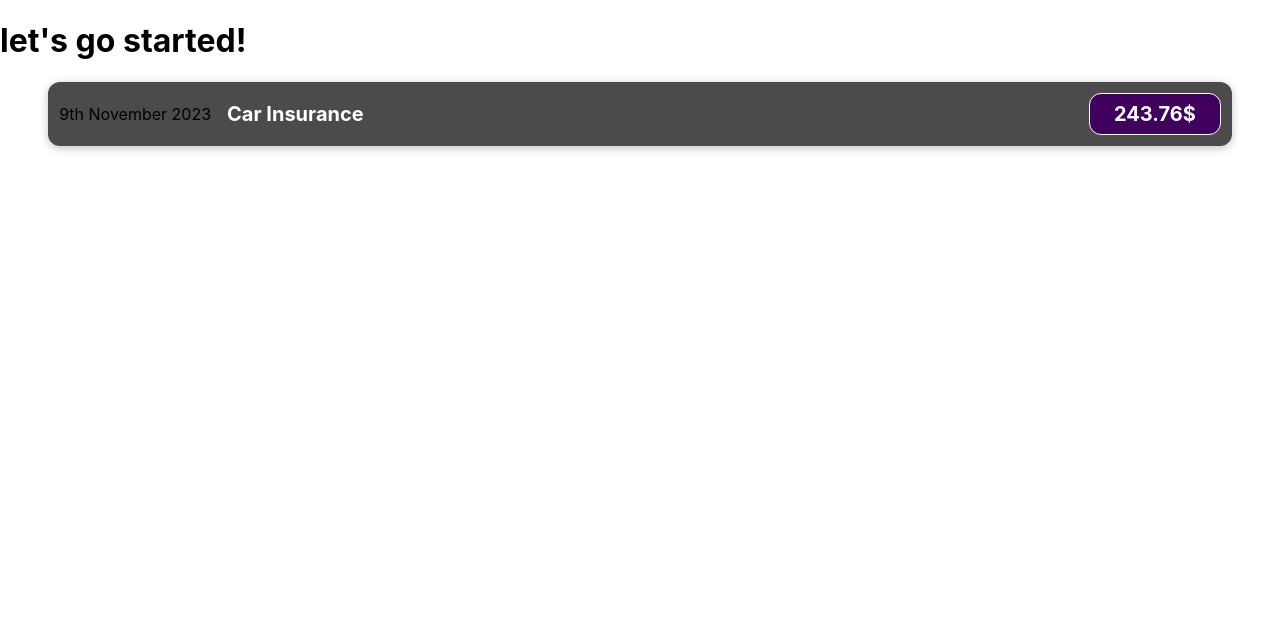
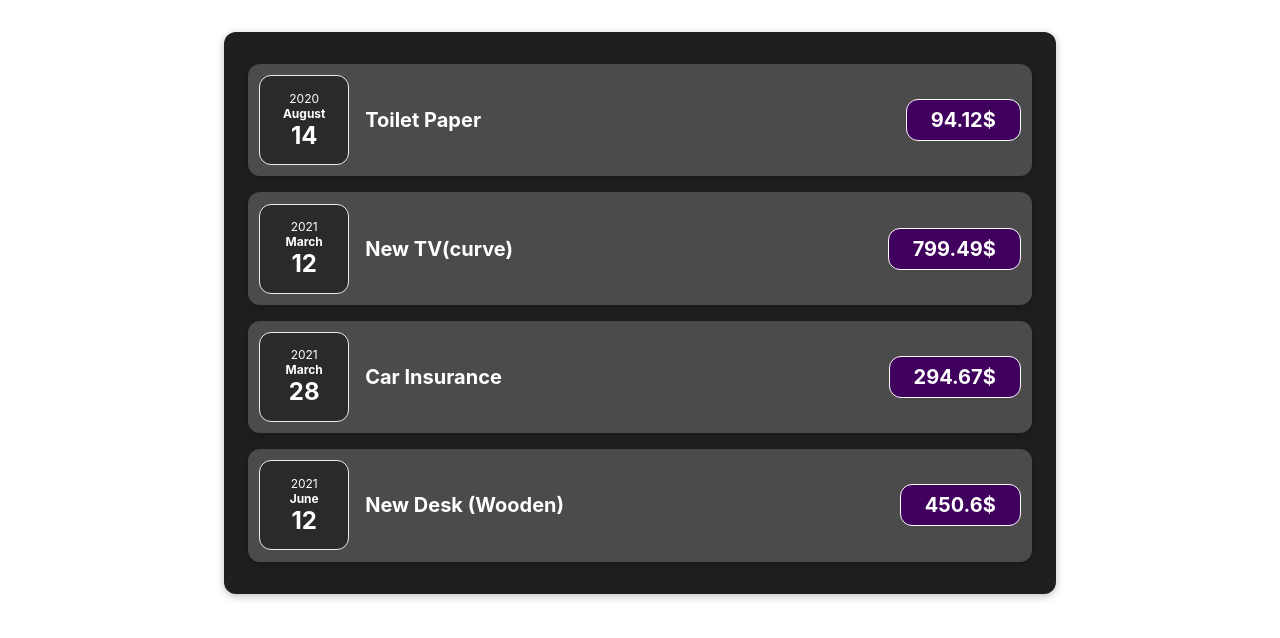
Before and after one commit to 1khansaad/01-React-Expense-Tracker, a JavaScript app in the folder expense-tracker/: page / in a window 1280 px wide. Shown: the top 638 px of the page. Built offline with nearby package versions, Linux system fonts and the light colour scheme.

Commit message:
added some components

```diff
--- a/expense-tracker/src/App.js
+++ b/expense-tracker/src/App.js
@@ -1,10 +1,35 @@
-import ExpenceItem from "./components/ExpenceItem";
+import Expenses from "./components/Expenses.js";
 
 function App() {
+  const expenses = [
+    {
+      id: "e1",
+      title: "Toilet Paper",
+      amount: 94.12,
+      date: new Date(2020, 7, 14),
+    },
+    {
+      id: "e2",
+      title: "New TV(curve)",
+      amount: 799.49,
+      date: new Date(2021, 2, 12),
+    },
+    {
+      id: "e3",
+      title: "Car Insurance",
+      amount: 294.67,
+      date: new Date(2021, 2, 28),
+    },
+    {
+      id: "e4",
+      title: "New Desk (Wooden)",
+      amount: 450.6,
+      date: new Date(2021, 5, 12),
+    },
+  ];
   return (
     <div>
-      <h1>let's go started!</h1>
-      <ExpenceItem></ExpenceItem>
+      <Expenses data={expenses}></Expenses>
     </div>
   );
 }
--- /dev/null
+++ b/expense-tracker/src/components/Card.css
@@ -0,0 +1,4 @@
+.card {
+  box-shadow: 0 2px 8px rgba(0, 0, 0, 0.25);
+  border-radius: 12px;
+}
--- /dev/null
+++ b/expense-tracker/src/components/Crad.js
@@ -0,0 +1,8 @@
+import "./Card.css";
+
+function Card(props) {
+  const classes = "card " + props.className;
+  return <div className={classes}>{props.children}</div>;
+}
+
+export default Card;
--- a/expense-tracker/src/components/ExpenceItem.js
+++ b/expense-tracker/src/components/ExpenceItem.js
@@ -1,14 +1,16 @@
 import "./ExpenseItem.css";
+import ExpenseDate from "./ExpenseDate";
+import Card from "./Crad";
 
-function ExpenceItem() {
+function ExpenceItem(props) {
   return (
-    <div className="expense-item">
-      <div>9th November 2023</div>
+    <Card className="expense-item">
+      <ExpenseDate date={props.date} />
       <div className="expense-item__description">
-        <h2>Car Insurance</h2>
-        <div className="expense-item__price">243.76$</div>
+        <h2>{props.title}</h2>
+        <div className="expense-item__price">{props.amount}$</div>
       </div>
-    </div>
+    </Card>
   );
 }
 
--- /dev/null
+++ b/expense-tracker/src/components/ExpenseDate.css
@@ -0,0 +1,26 @@
+.expense-date {
+  display: flex;
+  flex-direction: column;
+  width: 5.5rem;
+  height: 5.5rem;
+  border: 1px solid #ececec;
+  background-color: #2a2a2a;
+  color: white;
+  border-radius: 12px;
+  align-items: center;
+  justify-content: center;
+}
+
+.expense-date__month {
+  font-size: 0.75rem;
+  font-weight: bold;
+}
+
+.expense-date__year {
+  font-size: 0.75rem;
+}
+
+.expense-date__day {
+  font-size: 1.5rem;
+  font-weight: bold;
+}
--- /dev/null
+++ b/expense-tracker/src/components/ExpenseDate.js
@@ -0,0 +1,16 @@
+import "./ExpenseDate.css";
+
+function ExpenseDate(props) {
+  const month = props.date.toLocaleDateString("en-US", { month: "long" });
+  const day = props.date.toLocaleDateString("en-US", { day: "2-digit" });
+  const year = props.date.getFullYear();
+
+  return (
+    <div className="expense-date">
+      <div className="expense-date__year">{year}</div>
+      <div className="expense-date__month">{month}</div>
+      <div className="expense-date__day">{day}</div>
+    </div>
+  );
+}
+export default ExpenseDate;
--- a/expense-tracker/src/components/ExpenseItem.css
+++ b/expense-tracker/src/components/ExpenseItem.css
@@ -2,10 +2,8 @@
   display: flex;
   justify-content: space-between;
   align-items: center;
-  box-shadow: 0 2px 8px rgba(0, 0, 0, 0.25);
   padding: 0.7rem;
-  margin: 1rem 3rem;
-  border-radius: 12px;
+  margin: 1rem 0.5rem;
   background-color: #4b4b4b;
 }
 
--- /dev/null
+++ b/expense-tracker/src/components/Expenses.css
@@ -0,0 +1,7 @@
+.expenses {
+  padding: 1rem;
+  background-color: rgb(31, 31, 31);
+  margin: 2rem auto;
+  width: 50rem;
+  max-width: 95%;
+}
--- /dev/null
+++ b/expense-tracker/src/components/Expenses.js
@@ -0,0 +1,32 @@
+import "./Expenses.css";
+import ExpenceItem from "./ExpenceItem";
+import Card from "./Crad";
+
+function Expenses(props) {
+  return (
+    <Card className="expenses">
+      <ExpenceItem
+        title={props.data[0].title}
+        amount={props.data[0].amount}
+        date={props.data[0].date}
+      />
+      <ExpenceItem
+        title={props.data[1].title}
+        amount={props.data[1].amount}
+        date={props.data[1].date}
+      />
+      <ExpenceItem
+        title={props.data[2].title}
+        amount={props.data[2].amount}
+        date={props.data[2].date}
+      />
+      <ExpenceItem
+        title={props.data[3].title}
+        amount={props.data[3].amount}
+        date={props.data[3].date}
+      />
+    </Card>
+  );
+}
+
+export default Expenses;
```
